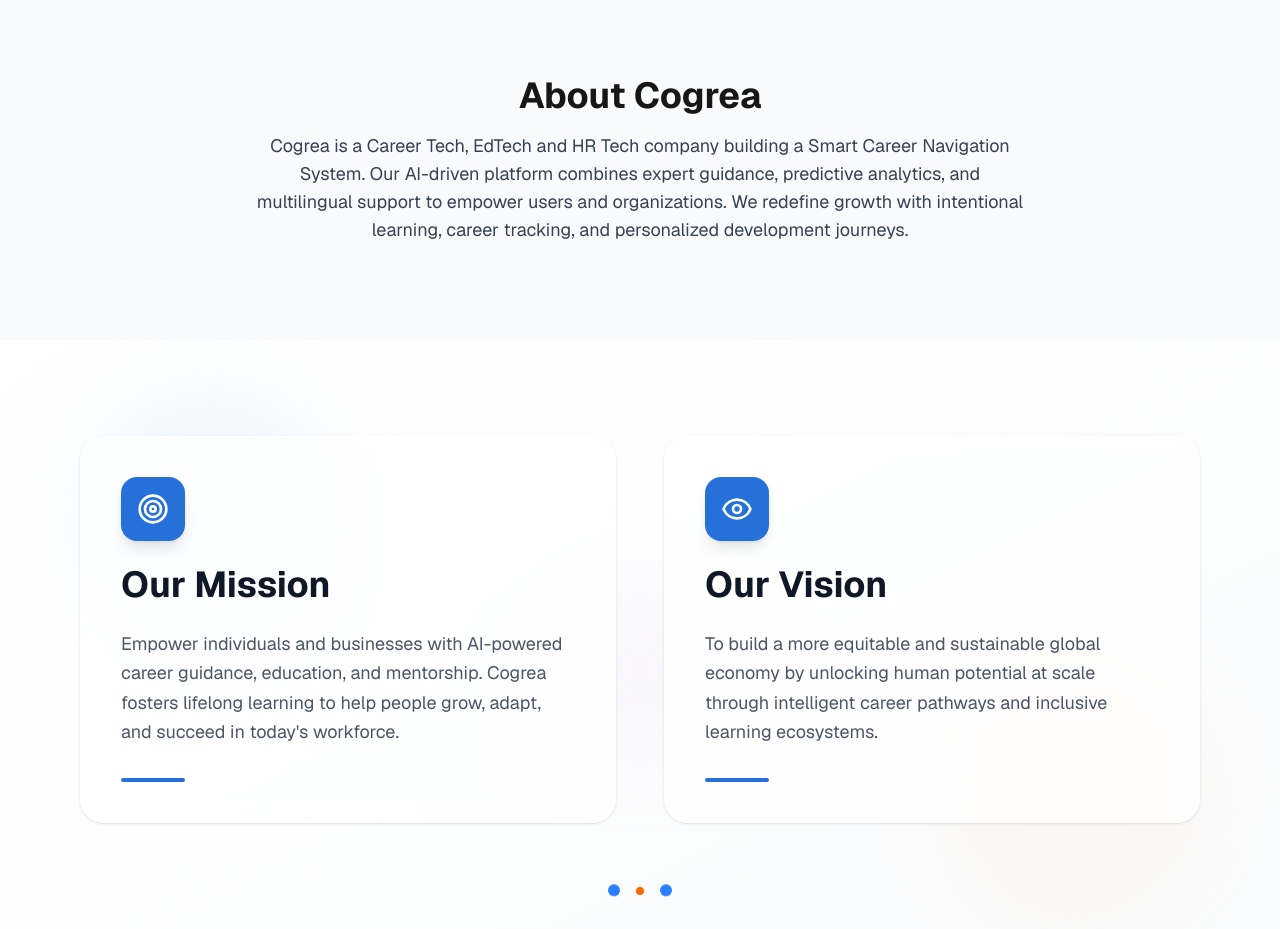
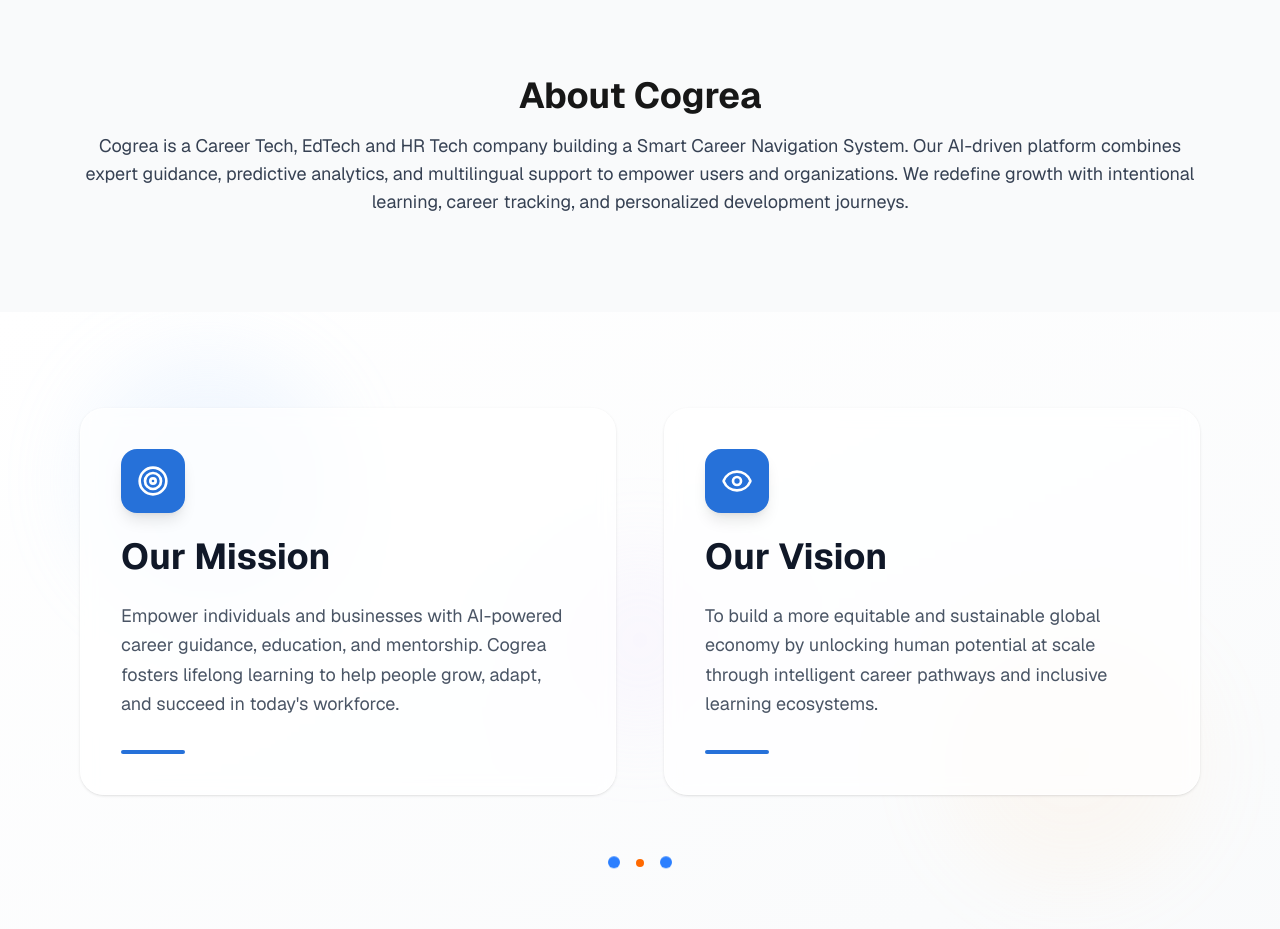
Before and after one commit to Paulelitee/cogrea, a Next.js app: page / in a window 1280 px wide. Shown: the part 900-1829 px from the top of the page. Built offline with nearby package versions, Linux system fonts and the light colour scheme.

Commit message:
first changes

```diff
--- a/app/page.tsx
+++ b/app/page.tsx
@@ -269,7 +269,7 @@
             </div>
             <button
               onClick={() => setIsModalOpen(true)}
-              className="bg-blue-900 w-48 hover:bg-blue-600 text-white px-6 py-3 rounded-xl mt-2 sm:mt-0 sm:ml-2 transition-colors"
+              className="bg-blue-900 text-centerw-48 hover:bg-blue-600 text-white px-6 py-3 rounded-xl mt-2 sm:mt-0 sm:ml-2 transition-colors"
             >
               Join Waitlist
             </button>
@@ -283,7 +283,7 @@
         <section className="py-16 lg:py-24 bg-gray-50">
           <div className="container mx-auto px-6 lg:px-20 text-center">
             <h2 className="text-3xl lg:text-4xl font-bold mb-4">About Cogrea</h2>
-            <p className="text-gray-700 max-w-3xl mx-auto text-lg">
+            <p className="text-gray-700 font-boldmax-w-3xl mx-auto text-lg">
               Cogrea is a Career Tech, EdTech and HR Tech company building a Smart Career Navigation System. Our AI-driven platform combines expert guidance, predictive analytics, and multilingual support to empower users and organizations. We redefine growth with intentional learning, career tracking, and personalized development journeys.
             </p>
           </div>
```
